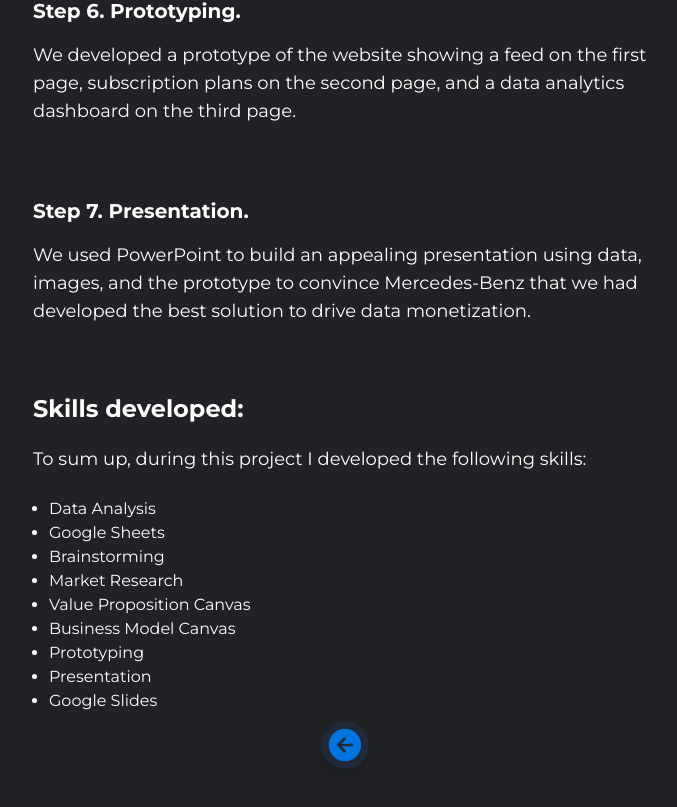
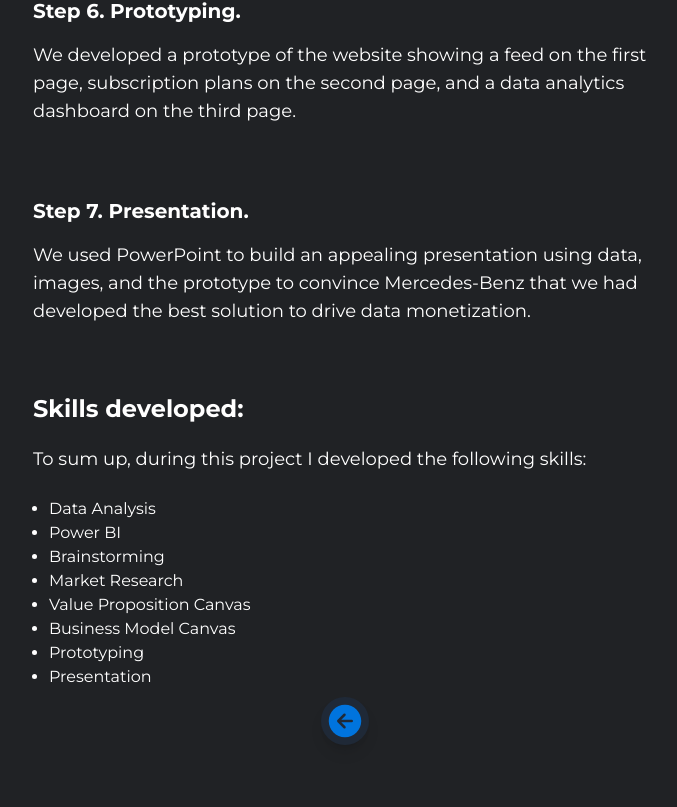
Before and after one commit to fmeneses-graca/my-website, a Next.js app: page /mercedes-benz-project in a window 1280 px wide. Shown: the part 1911-2718 px from the top of the page, without its empty margins (295-972 px from the left). Built offline with nearby package versions, Linux system fonts and the light colour scheme.

Commit message:
Update mercedes once again

```diff
--- a/pages/mercedes-benz-project.js
+++ b/pages/mercedes-benz-project.js
@@ -133,14 +133,13 @@ function MBAProject() {
                     <br />
                     <ul className="pl-4 list-disc">
                         <li>Data Analysis</li>
-                        <li>Google Sheets</li>
+                        <li>Power BI</li>
                         <li>Brainstorming</li>
                         <li>Market Research</li>
                         <li>Value Proposition Canvas</li>
                         <li>Business Model Canvas</li>
                         <li>Prototyping</li>
                         <li>Presentation</li>
-                        <li>Google Slides</li>
                     </ul>
                 </div>
 
```
